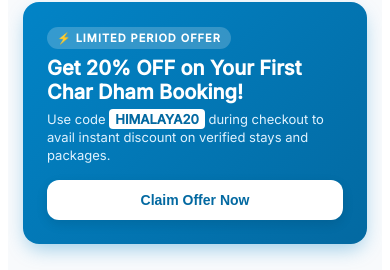
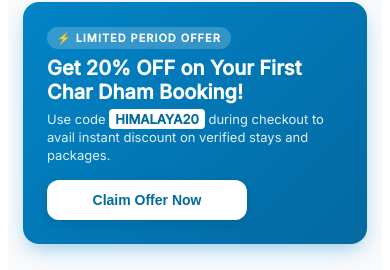
Before and after one commit to pamnautiyal-cpu/himstay, a React (Vite) app in the folder frontend/: page / in a window 390 px wide. Shown: the part 1435-1705 px from the top of the page. Built offline with nearby package versions, Linux system fonts and the light colour scheme; no server answers; the database is empty.

Commit message:
Update Home.jsx with responsive design and bug fixes

```diff
--- a/frontend/src/pages/Home.jsx
+++ b/frontend/src/pages/Home.jsx
@@ -186,7 +186,7 @@ export default function Home() {
             boxSizing: "border-box"
           }}>
             <form onSubmit={handleSearch} style={{ display: "flex", gap: "12px", flexWrap: "wrap", alignItems: "center" }}>
-              <div style={{ flex: "1 1 100%", minWidth: "100%", sm: { minWidth: "200px" } }}>
+              <div style={{ flex: "1 1 100%", minWidth: "100%" }}>
                 <label style={{ display: "block", fontSize: "11px", fontWeight: "800", color: "#64748b", textTransform: "uppercase", marginBottom: "6px" }}>DESTINATION</label>
                 <select
                   value={selectedCity}
@@ -375,7 +375,7 @@ export default function Home() {
               cursor: "pointer",
               boxShadow: "0 4px 12px rgba(0,0,0,0.1)",
               width: "100%",
-              sm: { width: "auto" }
+              maxWidth: "200px"
             }}
           >
             Claim Offer Now
@@ -456,7 +456,7 @@ export default function Home() {
           </div>
         </div>
 
-        {/* Explore Districts & Local Culture Section (Moved to Last) */}
+        {/* Explore Districts & Local Culture Section */}
         <div style={{ marginBottom: "40px" }}>
           <div style={{ display: "flex", justifyContent: "space-between", alignItems: "flex-end", marginBottom: "16px", flexWrap: "wrap", gap: "10px" }}>
             <div>
```
